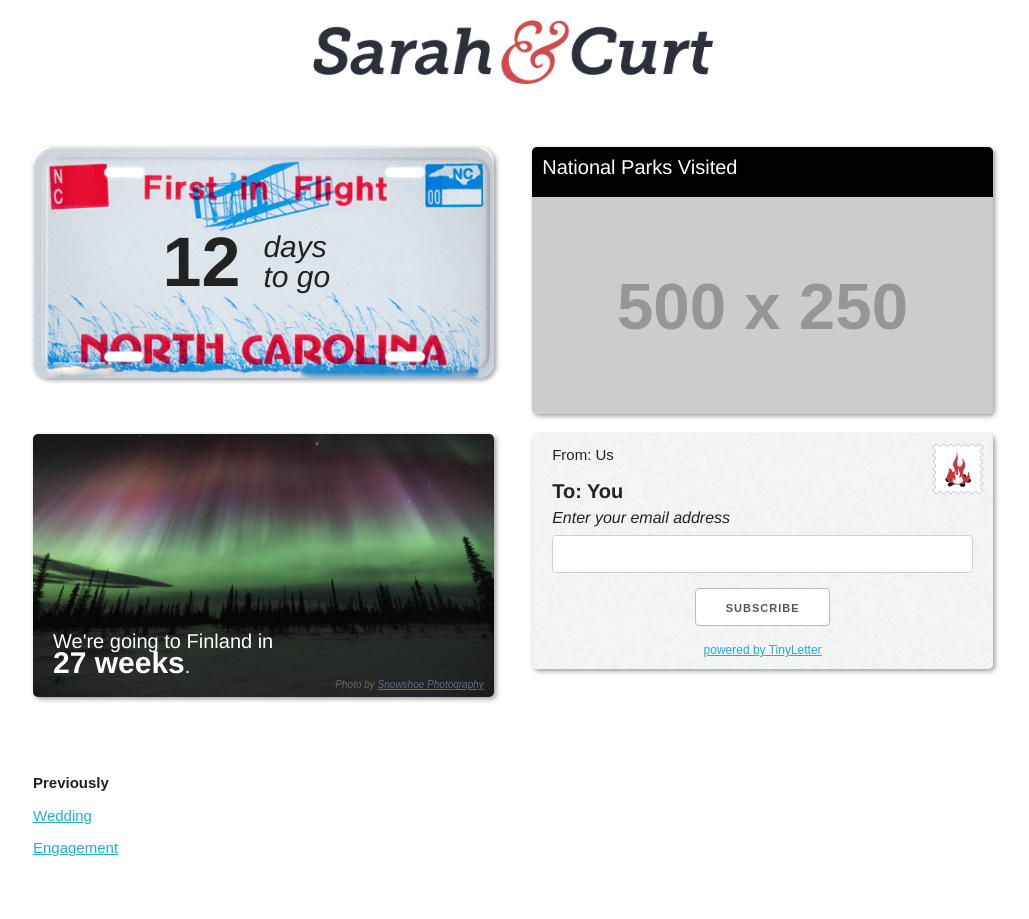
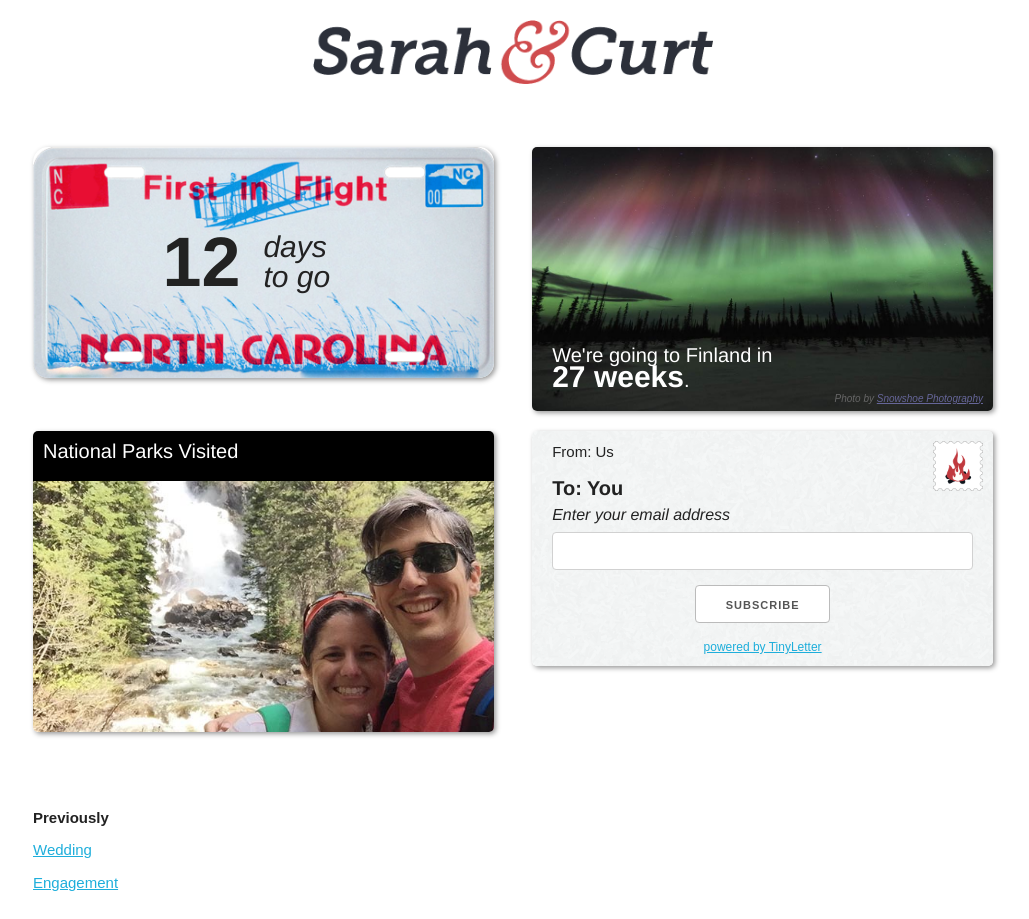
Before and after one commit to curtmerrill/sarahandcurt.us, a Jekyll site: the page built from index.html, in a window 1280 px wide. Shown: the whole page, without its empty margins (127-1156 px from the left). Built offline with Jekyll 4.4.1, drawn with Linux system fonts in a browser that asks for light colours.

Commit message:
add park photo update; rearrange cards

```diff
--- a/index.html
+++ b/index.html
@@ -15,18 +15,18 @@ scripts:
         <div class="countdown-label">days<br>to go</div>
     </div>
 
-    <div class="nps-map card six columns">
-        <div class="map-card-header"><a href="/pages/park-map.html">National Parks Visited</a></div>
-        <a href="/pages/park-map.html"><img class="map-map" src="http://placehold.it/500x250"></a>
+    <div class="honeymoon-countdown card six columns">
+        <p class="hm-countdown">We're going to Finland in<br><span class="js-hm-countdown"></span>.</p>
+        <p class="photo-credit">Photo by <a href="https://www.flickr.com/photos/snowshoe_photography_alaska/16658111180/">Snowshoe Photography</a></p>
     </div>
 
 </div>
 
 <div class="row">
 
-    <div class="honeymoon-countdown card six columns">
-        <p class="hm-countdown">We're going to Finland in<br><span class="js-hm-countdown"></span>.</p>
-        <p class="photo-credit">Photo by <a href="https://www.flickr.com/photos/snowshoe_photography_alaska/16658111180/">Snowshoe Photography</a></p>
+    <div class="nps-map card six columns">
+        <div class="map-card-header"><a href="/pages/park-map.html">National Parks Visited</a></div>
+        <a href="/pages/park-map.html"><img class="map-map" src="/img/at_teton.jpg"></a>
     </div>
 
     <div class="mailing-list card six columns">
```
Also changed, not shown: img/at_teton.jpg (added).
